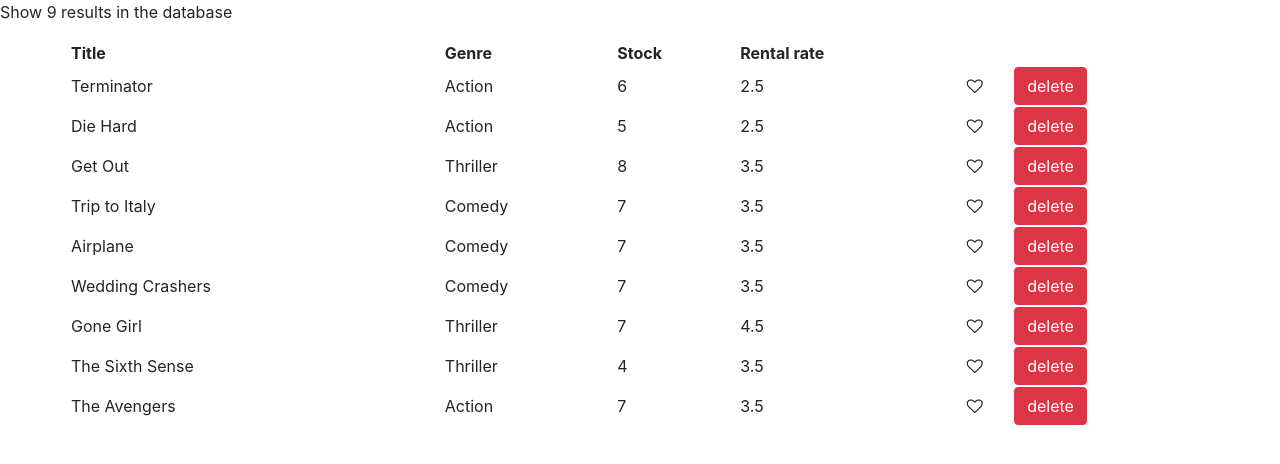
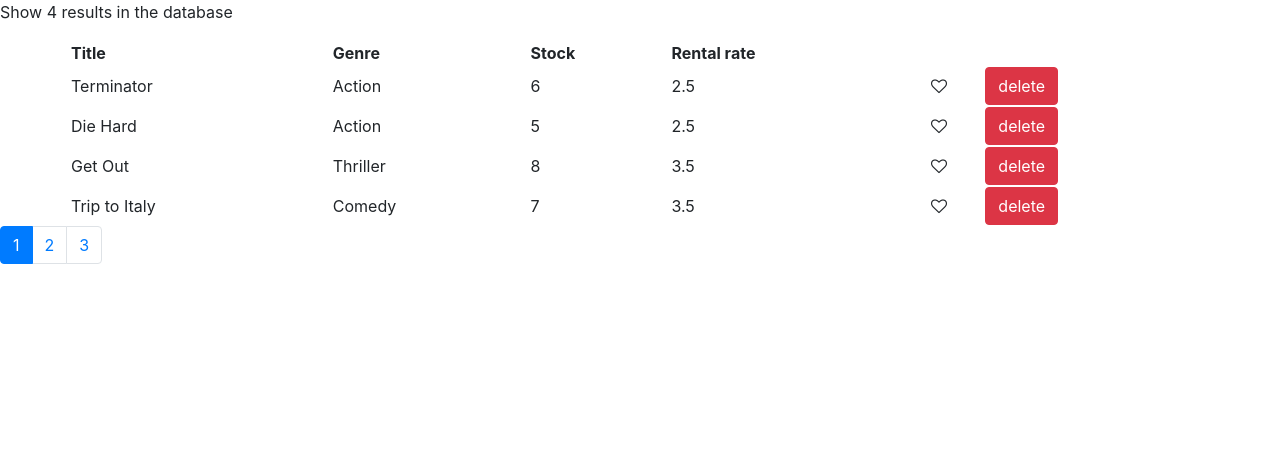
Before and after one commit to gokulakrishnan97/react-movie-app, a React (Create React App) app: page / in a window 1280 px wide. Shown: the top 464 px of the page. Built offline with nearby package versions, Linux system fonts and the light colour scheme.

Commit message:
Added pagination functionality

```diff
--- a/package.json
+++ b/package.json
@@ -8,6 +8,7 @@
     "@testing-library/user-event": "^7.2.1",
     "bootstrap": "^4.5.0",
     "font-awesome": "^4.7.0",
+    "lodash": "^4.17.15",
     "react": "^16.13.1",
     "react-dom": "^16.13.1",
     "react-scripts": "3.4.1"
--- /dev/null
+++ b/src/common/pagination.js
@@ -0,0 +1,23 @@
+import React, { Component } from 'react';
+import _ from 'lodash';
+class Pagination extends Component {
+  render() {
+    let { itemsCount, pageSize, currentPage } = this.props;
+    let pageCount = itemsCount/pageSize;
+    if(pageCount<=1){
+      return null;
+    }
+    pageCount = _.range(1, pageCount+1);
+    return (
+      <nav aria-label="Page navigation example">
+      <ul className="pagination">
+        {
+          pageCount.map(page => <li key = { page }className = {page===currentPage?'page-item active': 'page-item'}><a className="page-link" href="#" onClick = {() => this.props.pageHandler(page)}>{page}</a></li>)
+        }
+      </ul>
+      </nav>
+     );
+  }
+}
+
+export default Pagination;
--- a/src/movie/movie.js
+++ b/src/movie/movie.js
@@ -1,31 +1,26 @@
 import React, { Component } from 'react';
 import { getMovies } from '.././services/fakeMovieService';
 import Like from '../common/like';
+import Pagination from '../common/pagination';
+import paginate from '../util/paginate';
 export default class Movie extends Component{
     state = {
         movieDetail: getMovies(),
-            titles: ['Title', 'Genre', 'Stock', 'Rental rate']
+        titles: ['Title', 'Genre', 'Stock', 'Rental rate'],
+        pageSize: 4,
+        currentPage: 1
     };
-
-    listStyle(){
-        return(
-            {
-                'list-style-type': 'none'
-            }
-        )
-    }
     getHeadings = ()=> {
         return (
             <thead>
                 <tr>
-                     {this.state.titles.map((title)=> <th className='m-4' style= {{ fontWeight: 'bold'}}> {title} </th>
-                    ) }
+                    {this.state.titles.map((title)=> <th key = {title} className='m-4' style= {{ fontWeight: 'bold'}}> {title} </th>)}
                 </tr>
-                </thead>);
+            </thead>
+        );
     };
 
     deleteMovie = (movie) =>{
-        console.log(movie);
         let movies = this.state.movieDetail.filter(m => m._id !== movie._id);
         this.setState({movieDetail: movies})
     }
@@ -37,8 +32,8 @@ export default class Movie extends Component{
         movies[index].liked = !movies[index].liked;
         this.setState({ movieDetail: movies })
     }
-    getMovies = ()=> {
-        let movie = this.state.movieDetail.map((movie)=>{
+    getMovies = (movies)=> {
+      let movie = movies.map((movie)=>{
         return (
           <tbody>
             <tr>
@@ -56,24 +51,36 @@ export default class Movie extends Component{
     }
 
     showMoviesList = () =>{
+      let { movieDetail, currentPage, pageSize} = this.state;
         if(this.state.movieDetail.length <= 0){
             return <p> There is no movies in database</p>
         } else {
+          let movies = paginate(movieDetail, currentPage, pageSize)
            return(
                <div>
-                <p>Show {this.state.movieDetail.length} results in the database</p>
+                <p>Show {movies.length} results in the database</p>
                 <table className = 'container'>
                     {this.getHeadings()}
-                    {this.getMovies()}
+                    {this.getMovies(movies)}
                 </table>
                </div>
            )
         }
     }
+
+    pageHandler = (page) =>{
+        this.setState({ currentPage: page})
+    }
     render(){
+        let { currentPage, pageSize, movieDetail } = this.state;
         return(
              <div>
                 { this.showMoviesList()}
+                <Pagination
+                  currentPage = {currentPage}
+                  pageSize={pageSize}
+                  itemsCount={movieDetail.length}
+                  pageHandler = { this.pageHandler }/>
              </div> );
 
     }
--- /dev/null
+++ b/src/util/paginate.js
@@ -0,0 +1,12 @@
+import _ from 'lodash';
+const paginate = (items, currentPage, pageSize) => {
+  let startIndex = (currentPage - 1) * pageSize;
+  return (
+    _(items)
+      .slice(startIndex)
+      .take(pageSize)
+      .value()
+   );
+}
+
+export default paginate;
```
Lines whose indentation alone changed are shown as unchanged.
